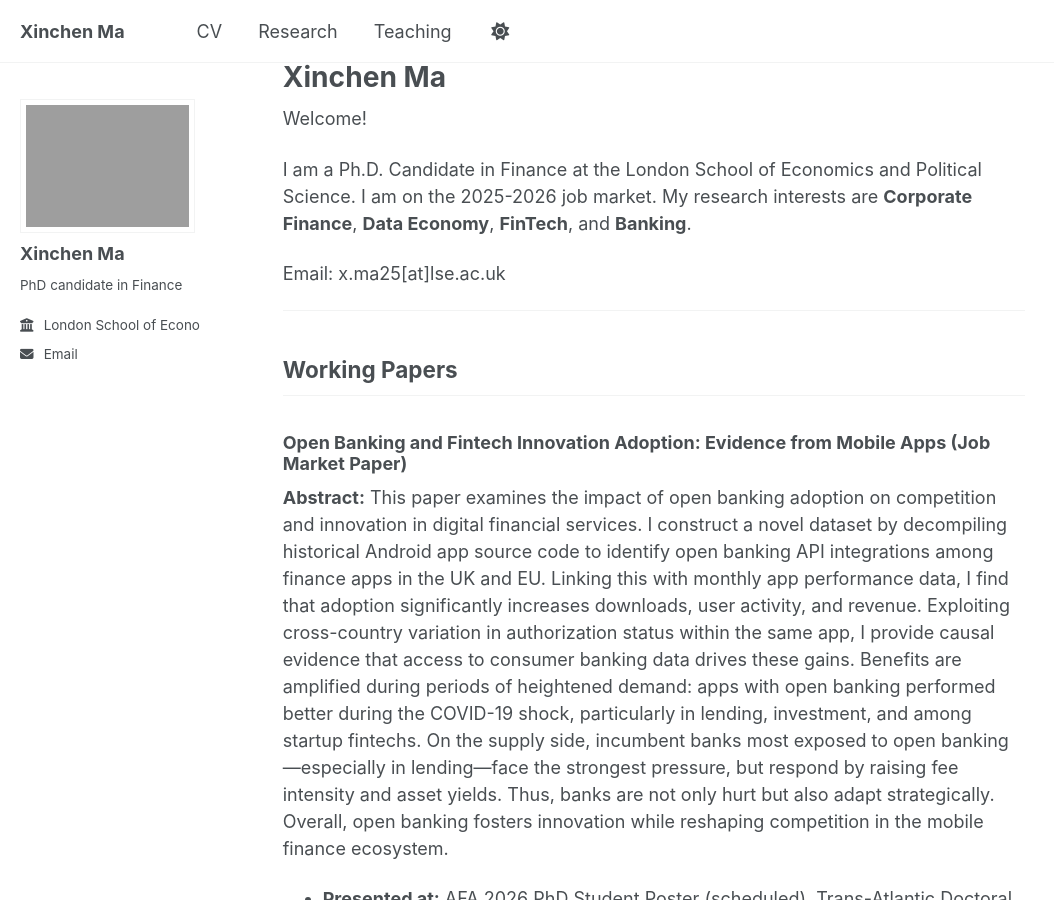
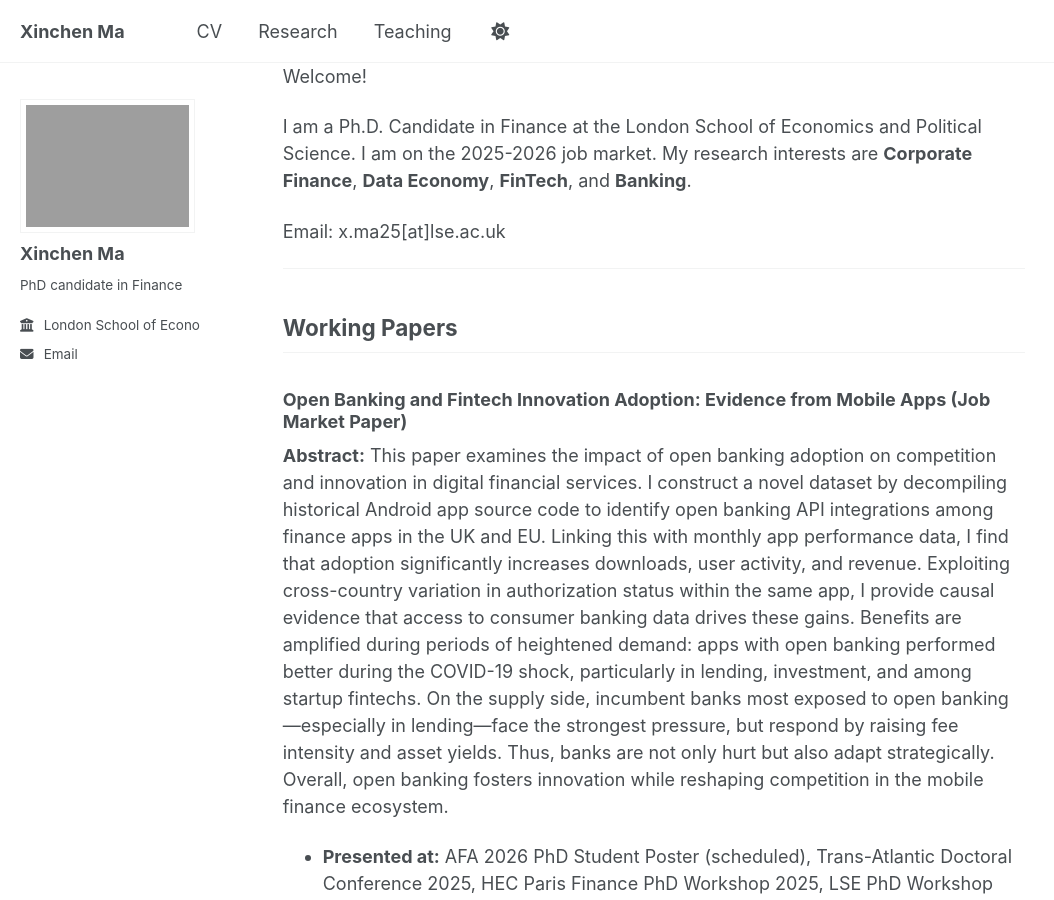
Before and after one commit to xinchen-ma/xinchen-ma.github.io, a Jekyll site: the page built from index.md, in a window 1280 px wide and 900 px high. Shown: the whole window, without its empty margins (0-1054 px from the left). Built offline with Jekyll 4.4.1, drawn with Linux system fonts in a browser that asks for light colours; a script that is not in the unit is left out.

Commit message:
Update index.md

```diff
--- a/index.md
+++ b/index.md
@@ -1,6 +1,5 @@
 ---
 permalink: /
-title: "Xinchen Ma"
 layout: single
 classes: [wide]        # array form is safest; use [full] if you want very wide
 author_profile: true   # set to false if you don't want the sidebar/photo
```
